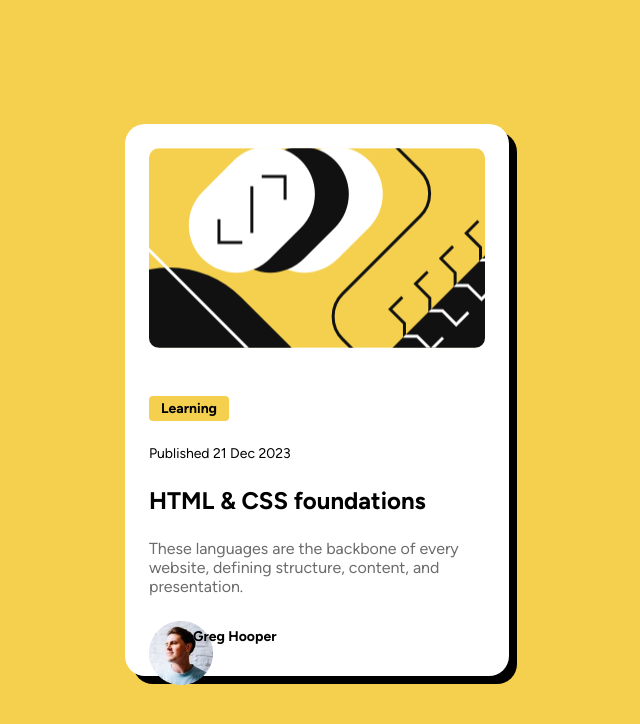
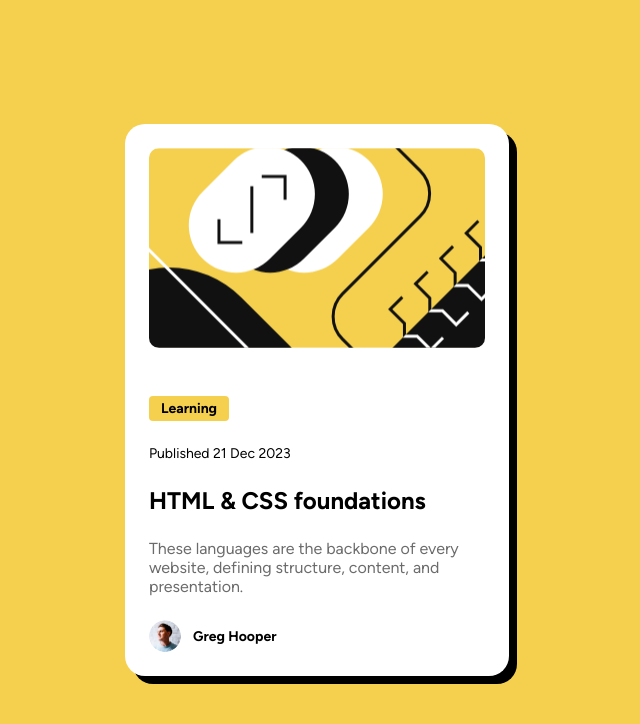
Before and after one commit to DJTwoTone/frontend_mentor-blog-preview-card, a plain HTML site: page index.html in a window 1280 px wide. Shown: the whole page, without its empty margins (323-963 px from the left). Drawn offline with Linux system fonts and the light colour scheme.

Commit message:
fixing image

```diff
--- a/index.html
+++ b/index.html
@@ -23,7 +23,7 @@
         </div>
           <div class="author-container">
           <div class="author-img-container">
-            <img src="/assets/images/image-avatar.webp" alt="Greg Hooper image - author">
+            <img class="author-img" src="/assets/images/image-avatar.webp" alt="Greg Hooper image - author">
           </div>
           <div class="author-name-container">
             <p class="author-name">Greg Hooper</p>
```
